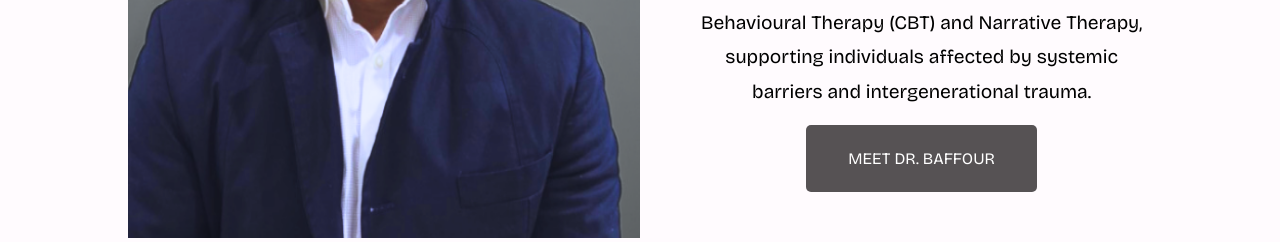
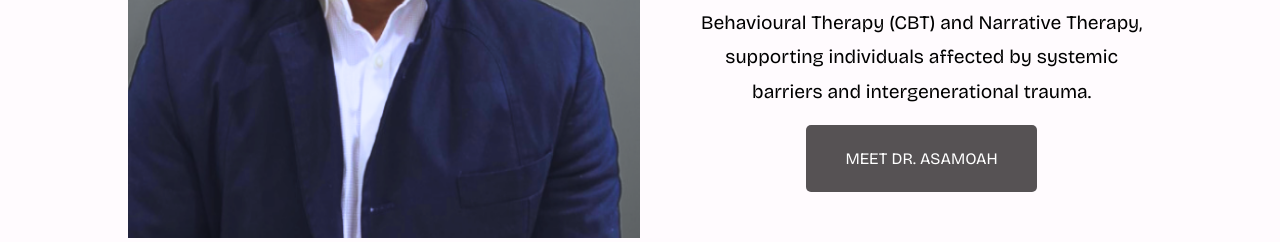
Before and after one commit to Bokantii/Baffour-Asamoah, a React (Vite) app: page / in a window 1280 px wide. Shown: the part 1740-1982 px from the top of the page. Built offline with nearby package versions, Linux system fonts and the light colour scheme.

Commit message:
made edits to the faq section and also edited name in cta

```diff
--- a/src/pages/FAQs/FAQs.jsx
+++ b/src/pages/FAQs/FAQs.jsx
@@ -19,7 +19,7 @@ const FAQs = () => {
             {
               title: "What should I expect in my first session?",
               content:
-                "Your first session will focus on understanding your story, goals, and any concerns you may have. It’s a space for building trust and clarity, not pressure.",
+                "Your first session will focus on understanding your story, goals, and any concerns you may have. It’s safe a space for building trust and clarity, not pressure.",
             },
             {
               title: "How long is each therapy session?",
@@ -29,7 +29,7 @@ const FAQs = () => {
             {
               title: "Do you offer virtual or in-person therapy?",
               content:
-                "Yes, we offer both virtual (via secure video) and in-person sessions at our Toronto office to accommodate your preference and comfort.",
+                "Yes, we offer both virtual (via secure video) and in-person sessions at our GTA offices to accommodate your preference and comfort.",
             },
             {
               title: "Is everything I share confidential?",
--- a/src/pages/Home/Home.jsx
+++ b/src/pages/Home/Home.jsx
@@ -109,7 +109,7 @@ const Home = () => {
               style={{ marginTop: "1rem" }}
               className={classes.buttonContainer}
             >
-              <Button href="/about">Meet Dr. Baffour</Button>
+              <Button href="/about">Meet Dr. Asamoah</Button>
             </p>
           </section>
         </ProfessionaLInfo>
```
